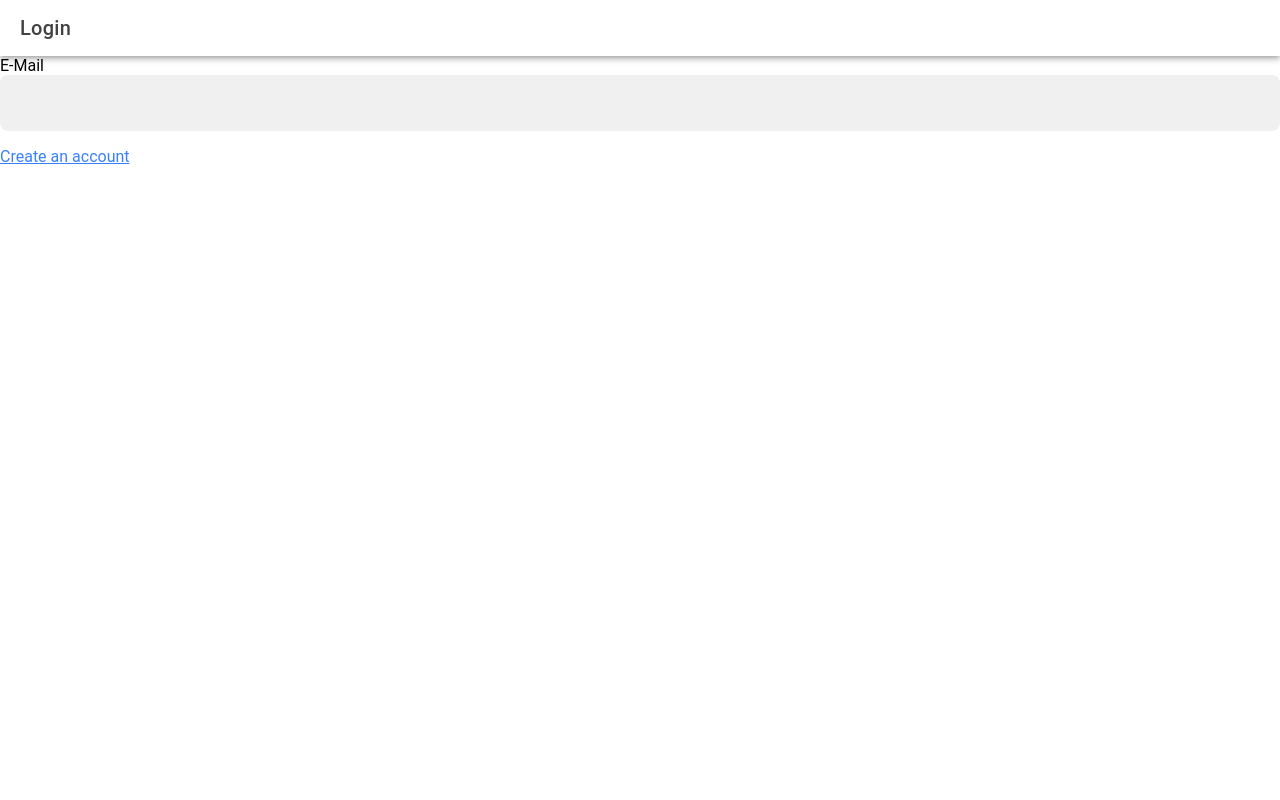
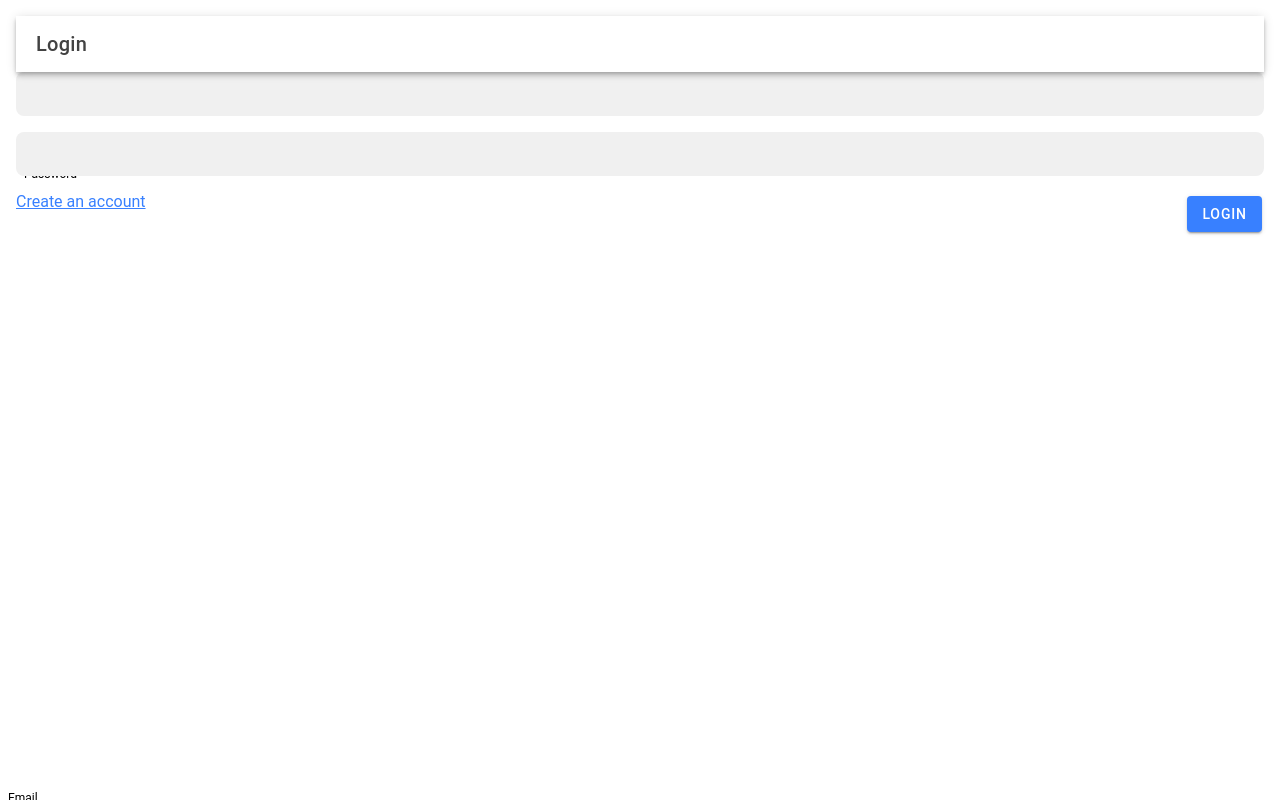
Before and after one commit to benschuetze/blubba, a React (Vite) app: page /login in a window 1280 px wide. Built offline with nearby package versions, Linux system fonts and the light colour scheme; no server answers.

Commit message:
basic login and signup done, onto app logic

```diff
--- a/src/components/AddGroupModal.tsx
+++ b/src/components/AddGroupModal.tsx
@@ -92,6 +92,7 @@ const AddGroupModal = () => {
           ></IonTextarea>
         </div>
         <div>
+          <IonLabel>Due Date</IonLabel>
           <IonDatetime
             ref={dateInput}
             onIonChange={(e) => handleOnChange(e, "date")}
--- a/src/pages/Login.tsx
+++ b/src/pages/Login.tsx
@@ -1,4 +1,5 @@
 import { useEffect, useState, useRef } from "react";
+import { useHistory } from "react-router-dom";
 import {
   IonContent,
   IonHeader,
@@ -7,7 +8,9 @@ import {
   IonToolbar,
   IonInput,
   IonLabel,
+  IonButton,
 } from "@ionic/react";
+import { supabase } from "../../supabase";
 
 const inputStyle = {
   "--padding-start": "10px",
@@ -15,35 +18,75 @@ const inputStyle = {
   "--border-radius": "8px",
   "--border": "2px solid white",
   "--background": "#f0f0f0",
-
   "--color": "black",
   marginBottom: "16px",
 };
 
 const Login = () => {
+  const history = useHistory();
   const [session, setSession] = useState(null);
 
-  const emailInput = useRef(null);
+  const emailInput = useRef<HTMLIonInputElement>(null);
+  const passwordInput = useRef<HTMLIonInputElement>(null);
+
+  const handleLogin = async () => {
+    const email = emailInput?.current?.value;
+    const password = passwordInput?.current?.value;
+
+    const emailString: string = String(email);
+    const passwordString: string = String(password);
+
+    try {
+      const { data, error } = await supabase.auth.signInWithPassword({
+        email: emailString,
+        password: passwordString,
+      });
+
+      if (error) {
+        console.error("Login error:", error.message);
+      } else {
+        console.log("Login success:", data);
+        history.push("/home");
+      }
+    } catch (error) {
+      console.error("Unexpected error:", error);
+    }
+  };
 
   const handleOnChange = (e) => {};
 
   return (
-    <IonContent fullscreen>
+    <IonContent fullscreen className="ion-padding">
       <IonHeader>
         <IonToolbar>
           <IonTitle>Login</IonTitle>
         </IonToolbar>
       </IonHeader>
+      <form>
         <div>
-        <IonLabel>E-Mail</IonLabel>
           <IonInput
             style={inputStyle}
-          id="custom-input"
-          labelPlacement="stacked"
             ref={emailInput}
             onIonChange={(e) => handleOnChange(e)}
           ></IonInput>
+          <IonLabel className="small-label" position="floating">
+            Email
+          </IonLabel>
         </div>
+        <div style={{ position: "relative" }}>
+          <IonInput
+            type="password"
+            style={inputStyle}
+            ref={passwordInput}
+          ></IonInput>
+          <IonLabel className="small-label" position="floating">
+            Password
+          </IonLabel>
+        </div>
+        <IonButton style={{ float: "right" }} onClick={handleLogin}>
+          Login
+        </IonButton>
+      </form>
       <a href="/signup">Create an account</a>
     </IonContent>
   );
```
Lines whose indentation alone changed are shown as unchanged.
